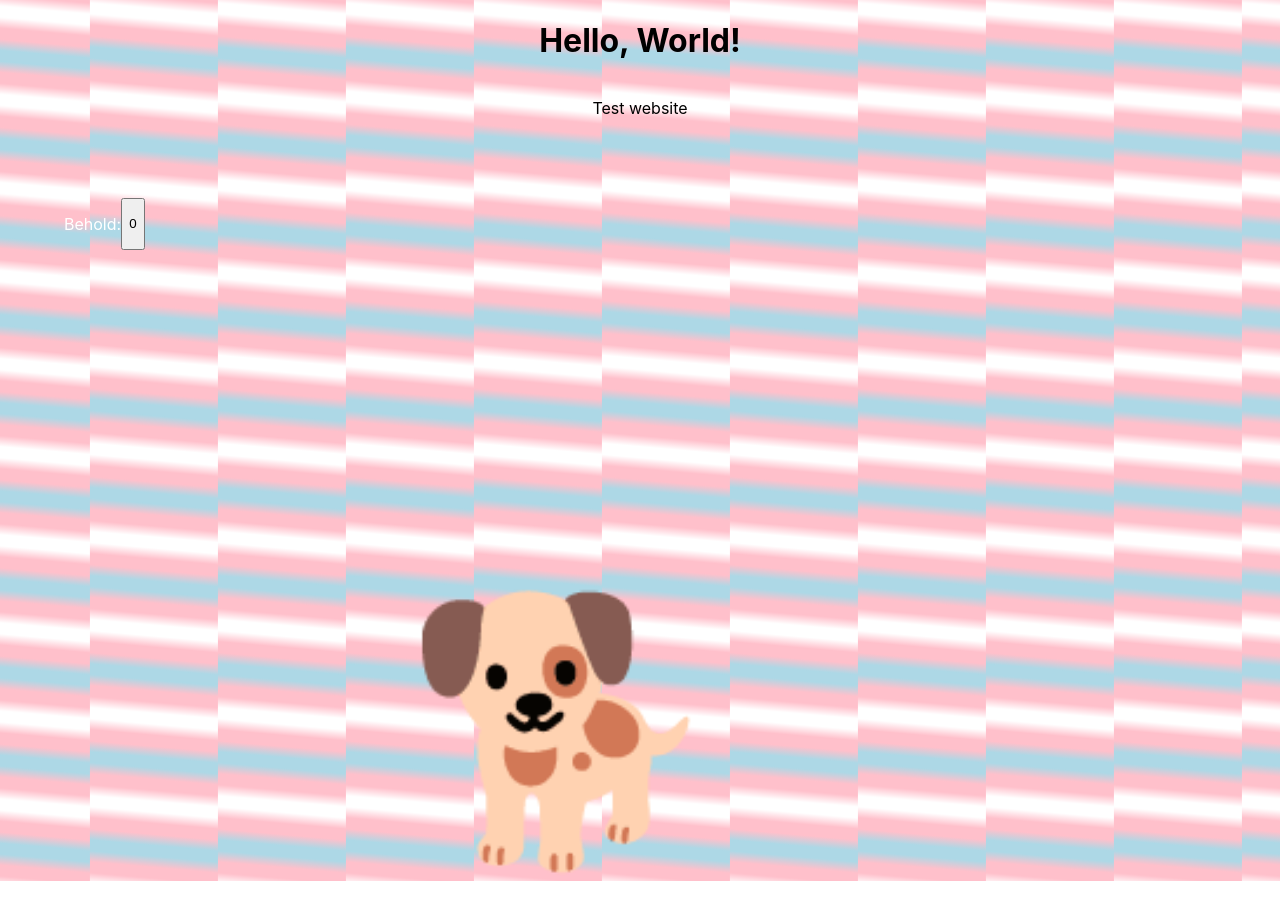
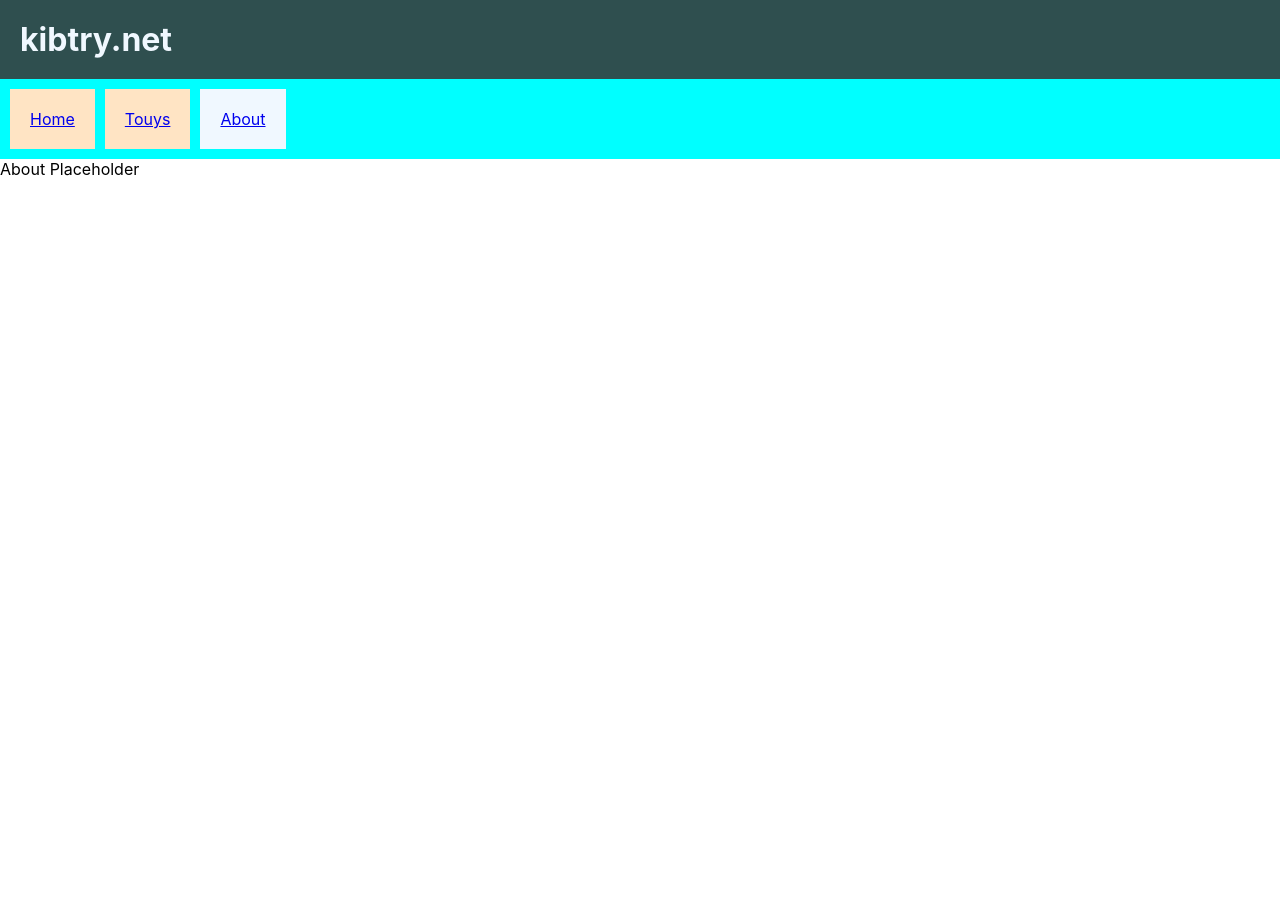
Before and after one commit to soweli-pali/lipu-wawa, a React (Create React App) app: page /about in a window 1280 px wide. Shown: the top 920 px of the page. After the commit the page ends 800 px from the top, so only its background shows below. Built offline with nearby package versions, Linux system fonts and the light colour scheme.

Commit message:
Removed prior content, added simple header and navbar

```diff
--- a/package.json
+++ b/package.json
@@ -8,6 +8,7 @@
     "@testing-library/user-event": "^13.5.0",
     "react": "^18.3.1",
     "react-dom": "^18.3.1",
+    "react-router-dom": "^7.1.1",
     "react-scripts": "5.0.1",
     "web-vitals": "^2.1.4"
   },
--- a/src/App.css
+++ /dev/null
@@ -1,57 +0,0 @@
-.App {
-  text-align: center;
-  min-height: 100vh;
-  flex-direction: column;
-  background: linear-gradient(5deg, lightblue, lightblue, pink, pink, white, white, pink, pink, lightblue, lightblue);
-  background-size: 10% 10%;
-  animation: gradientAnimation 20s ease infinite;
-}
-
-@keyframes gradientAnimation {
-  0% {
-    background-position: 0% 0%;
-  }
-  50% {
-    background-position: 100% 450%;
-  }
-  100% {
-    background-position: 0% 0%;
-  }
-}
-
-.App-header {
-  flex: 1;
-  display: flex;
-  flex-direction: column;
-  align-items: center;
-  justify-content: center;
-  color: black;
-}
-
-.App-content {
-  flex: 5;
-  display: flex;
-  color: white;
-  padding: 5%;
-}
-
-.App-footer {
-  flex: 1;
-  font-size: 20vw;
-  flex-direction: column;
-  align-items: center;
-  justify-content: flex-end;
-  animation: doggieAnimation 10s linear infinite;
-}
-
-@keyframes doggieAnimation {
-  0% {
-    transform: translate(0%, 0%);
-  }
-  25% {
-    transform: translate(25%, 0%)
-  }
-  75% {
-    transform: translate(-25%, 0%)
-  }
-}
--- a/src/App.js
+++ b/src/App.js
@@ -1,27 +1,14 @@
-import './App.css';
-import { useState } from 'react';
+import RoutesConfig from './RoutesConfig';
+import { BrowserRouter } from 'react-router-dom';
+import WebsiteHeader from './components/WebsiteHeader';
 
 function App() {
   return (
-    <div className="App">
-      <header className="App-header">
-        <h1>Hello, World!</h1>
-        <p>Test website</p>
-      </header>
-      <div className='App-content'>
-        <p>Behold:</p>
-        <IncrementingButton/>
-      </div>
-      <div class='App-footer'>
-        <p>🐕</p>
-      </div>
-    </div>
+    <BrowserRouter>
+      <WebsiteHeader/>
+      <RoutesConfig/>
+    </BrowserRouter>
   );
 }
 
-function IncrementingButton() {
-  const [value, setValue] = useState(0)
-  return <button className='incrementing-button' onClick={() => setValue(value+1)}>{value}</button>
-}
-
 export default App;
--- /dev/null
+++ b/src/RoutesConfig.js
@@ -0,0 +1,13 @@
+import { Routes, Route } from "react-router-dom";
+
+const RoutesConfig = () => {
+    return (
+        <Routes>
+            <Route path="/" element={<div>Home Placeholder</div>}/>
+            <Route path="/touys" element={<div>Touys Placeholder</div>}/>
+            <Route path="/about" element={<div>About Placeholder</div>}/>
+        </Routes>
+    );
+};
+
+export default RoutesConfig;
--- /dev/null
+++ b/src/components/Navbar.css
@@ -0,0 +1,19 @@
+.navbar {
+    display: flex;
+    justify-content: left;
+    align-items: center;
+    width: 100vw;
+    background-color: aqua;
+    padding: 10px;
+    gap: 10px;
+}
+
+.navbar-item {
+    background-color: bisque;
+    padding: 20px
+}
+
+.active-navbar-item {
+    background-color: aliceblue;
+    padding: 20px
+}
--- /dev/null
+++ b/src/components/Navbar.js
@@ -0,0 +1,30 @@
+import React from 'react';
+import { NavLink } from 'react-router-dom';
+import './Navbar.css';
+
+const Navbar = () => {
+    return (
+        <nav className="navbar">
+            <NavLink
+                to="/"
+                className={({ isActive }) => isActive ? 'active-navbar-item' : 'navbar-item'}
+            >
+                Home
+            </NavLink>
+            <NavLink
+                to="/touys"
+                className={({ isActive }) => isActive ? 'active-navbar-item' : 'navbar-item'}
+            >
+                Touys
+            </NavLink>
+            <NavLink
+                to="/about"
+                className={({ isActive }) => isActive ? 'active-navbar-item' : 'navbar-item'}
+            >
+                About
+            </NavLink>
+        </nav>
+    );
+};
+
+export default Navbar;
--- /dev/null
+++ b/src/components/WebsiteHeader.css
@@ -0,0 +1,16 @@
+.website-header {
+    display: flex;
+    flex-direction: column;
+    margin: 0px;
+    padding: 0px;
+}
+
+.website-title {
+    display: flex;
+    flex: 0;
+    background-color: darkslategray;
+    color: aliceblue;
+    height: 10vh;
+    margin: 0px;
+    padding: 20px;
+}
--- /dev/null
+++ b/src/components/WebsiteHeader.js
@@ -0,0 +1,13 @@
+import Navbar from "./Navbar"
+import './WebsiteHeader.css'
+
+const WebsiteHeader = () => {
+    return (
+        <header className="website-header">
+            <h1 className="website-title">kibtry.net</h1>
+            <Navbar/>
+        </header>
+    )
+}
+
+export default WebsiteHeader
```
Also changed, not shown: 1 other file (tests, documents, lock files or other folders).
